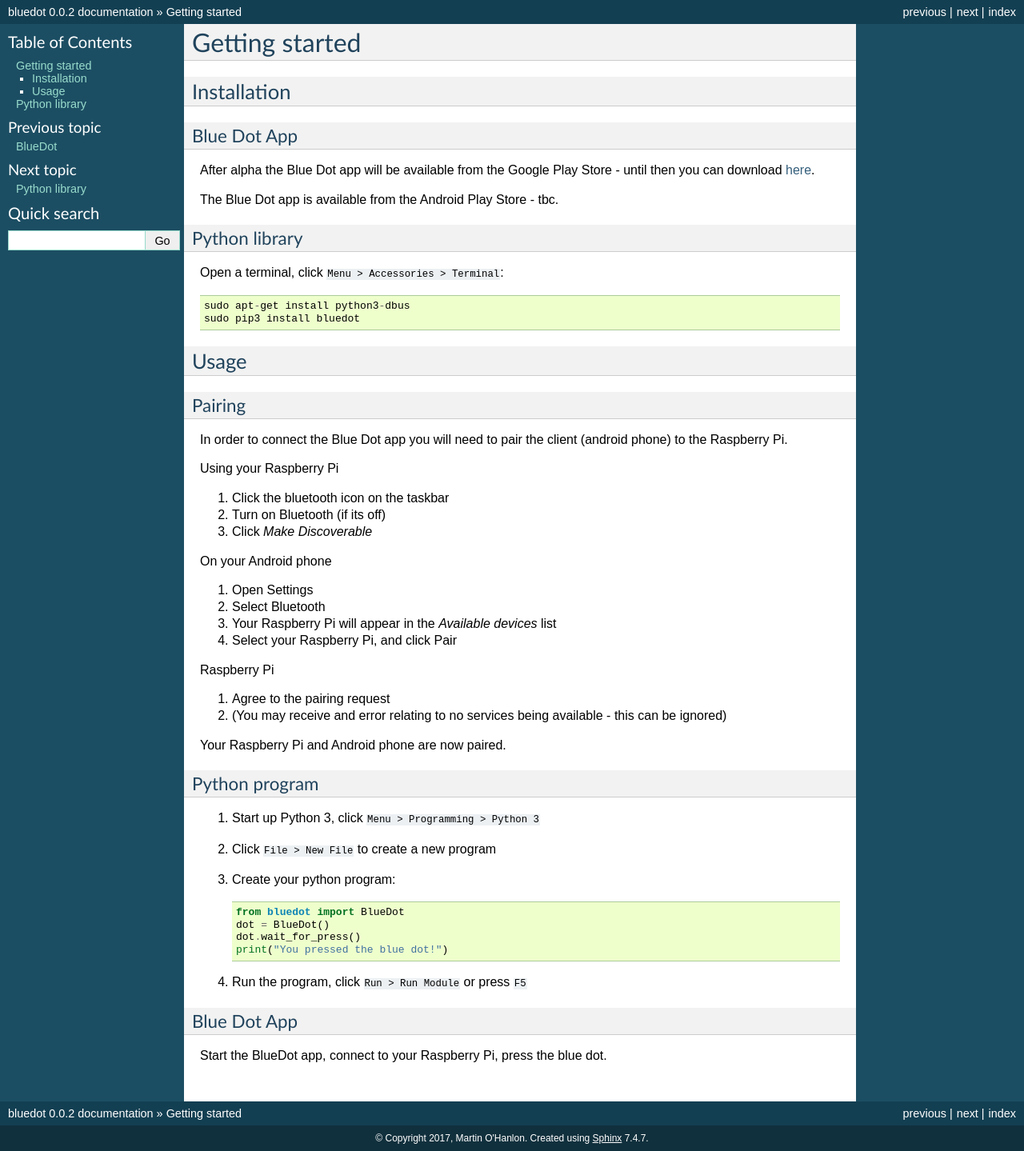
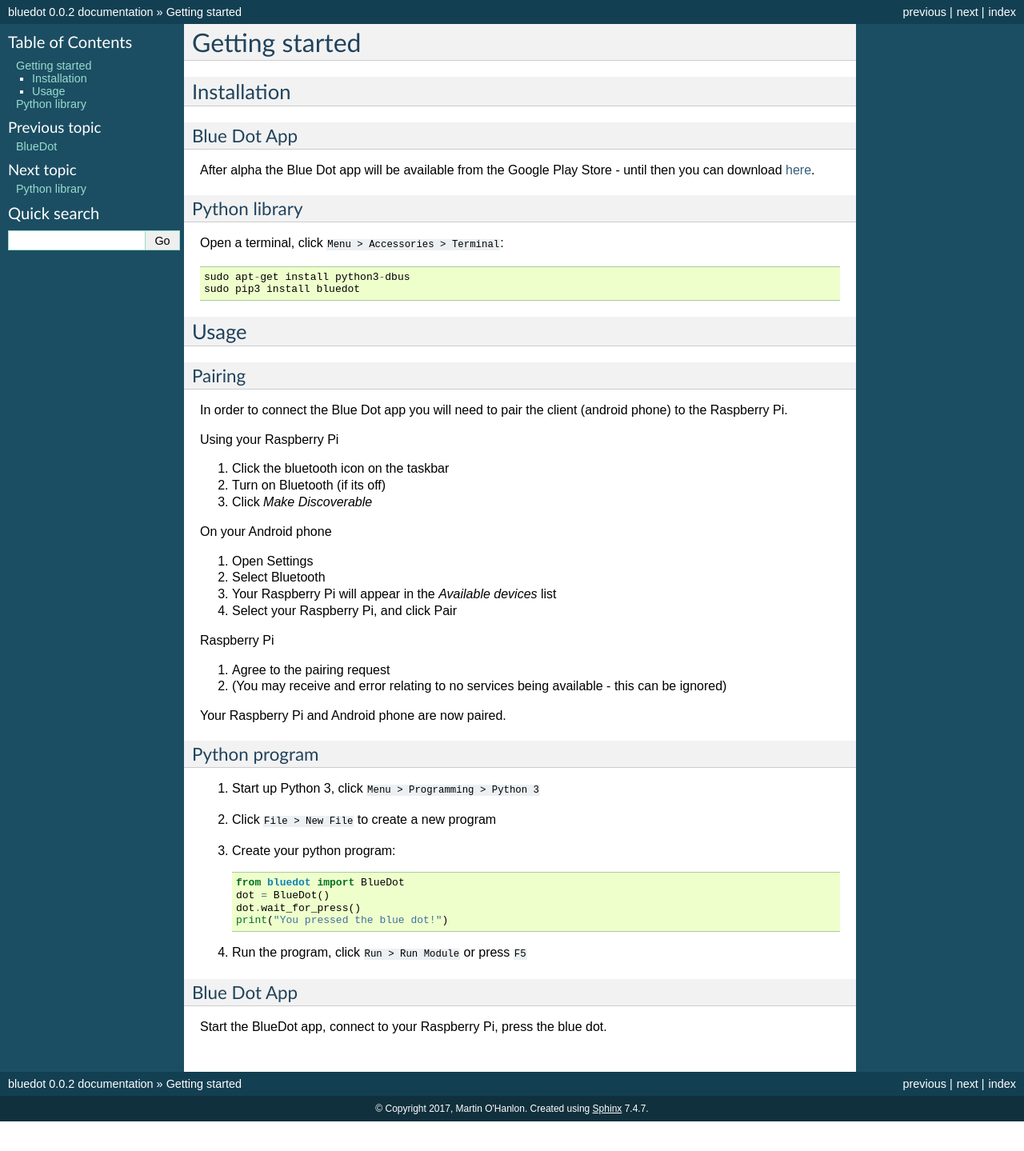
Before and after one commit to martinohanlon/BlueDot, a Sphinx documentation site: the page built from docs/gettingstarted.rst, in a window 1280 px wide. Shown: the whole page at 80% size. Built offline with Sphinx 7.4.7, drawn with Linux system fonts in a browser that asks for light colours; after the commit the page ends 1402 px from its top, so only the background shows below that.

Commit message:
Updated getting started doc

```diff
--- a/docs/gettingstarted.rst
+++ b/docs/gettingstarted.rst
@@ -9,8 +9,6 @@
 
 After alpha the Blue Dot app will be available from the Google Play Store - until then you can download `here
 <https://github.com/martinohanlon/BlueDot/blob/android-dev/clients/android/app/app-release.apk?raw=true>`_.
-
-The Blue Dot app is available from the Android Play Store - tbc.
 
 Python library
 ~~~~~~~~~~~~~~
```
